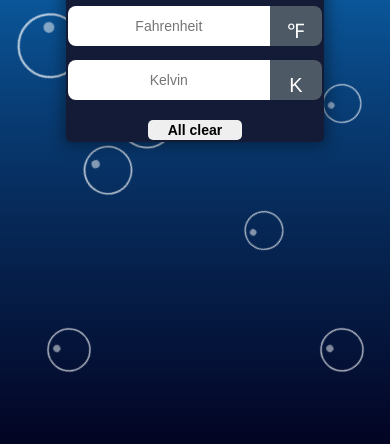
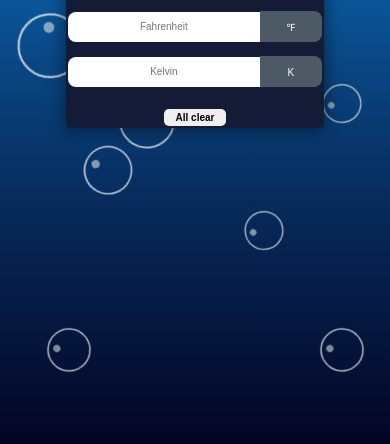
Before and after one commit to amansaini3/Temperature-converter, a plain HTML site: page index.html in a window 390 px wide. Shown: the part 400-844 px from the top of the page. Drawn offline with Linux system fonts and the light colour scheme.

Commit message:
I changes in responsiveness

```diff
--- a/style.css
+++ b/style.css
@@ -110,10 +110,10 @@ input::-webkit-inner-spin-button{
     }
     .icon{
 
-        height: 40px;
-        line-height: 50px;
-        padding: 0 6px;
-        font-size: 20px;
+        height: 31px;
+        line-height: 34px;
+        padding: 0 12px;
+        font-size: 10px;
     }
      h1{
         letter-spacing: 0.5px;
@@ -125,8 +125,8 @@ input::-webkit-inner-spin-button{
     }
     input{
 
-        height: 40px;
-        font-size: 14px;
+        height: 30px;
+        font-size: 10px;
         font-weight: 500;
         padding: 0 0px;
     }
@@ -136,8 +136,8 @@ input::-webkit-inner-spin-button{
 
     }
     .button button{
-        padding: 2px 20px;
-        font-size: 14px;
+        padding: 3px 12px;
+        font-size: 10px;
         font-weight: 600;
         border-radius: 5px;
     }
--- a/style1.css
+++ b/style1.css
@@ -3,6 +3,9 @@
     height: 100%;
     width: 100%;
     background: linear-gradient(180deg, #139293, 5%, #119dff, 50%, #030423);
+    background-position: center;
+    background-repeat: no-repeat;
+    background-attachment: fixed;
     position: absolute;
   }
 
```
Also changed, not shown: index.html (+1 -1 lines).
